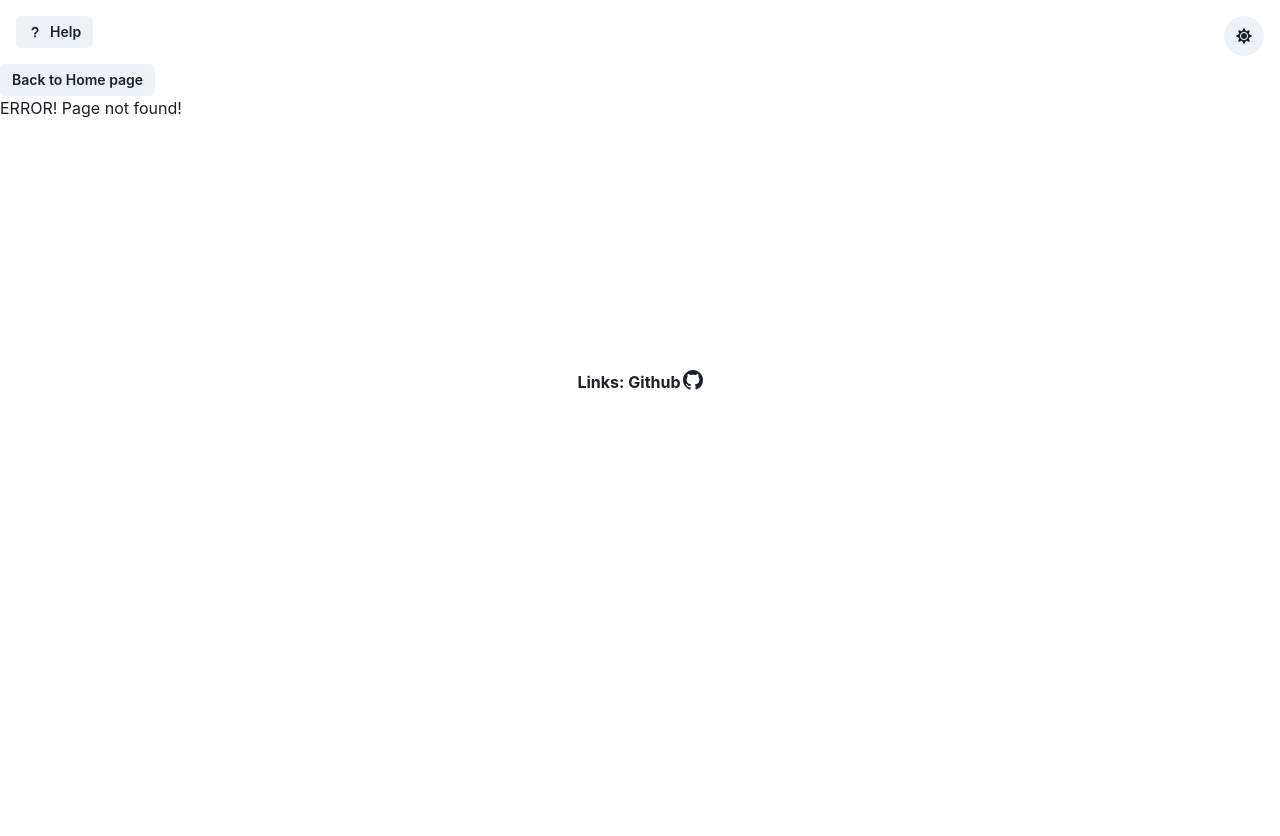
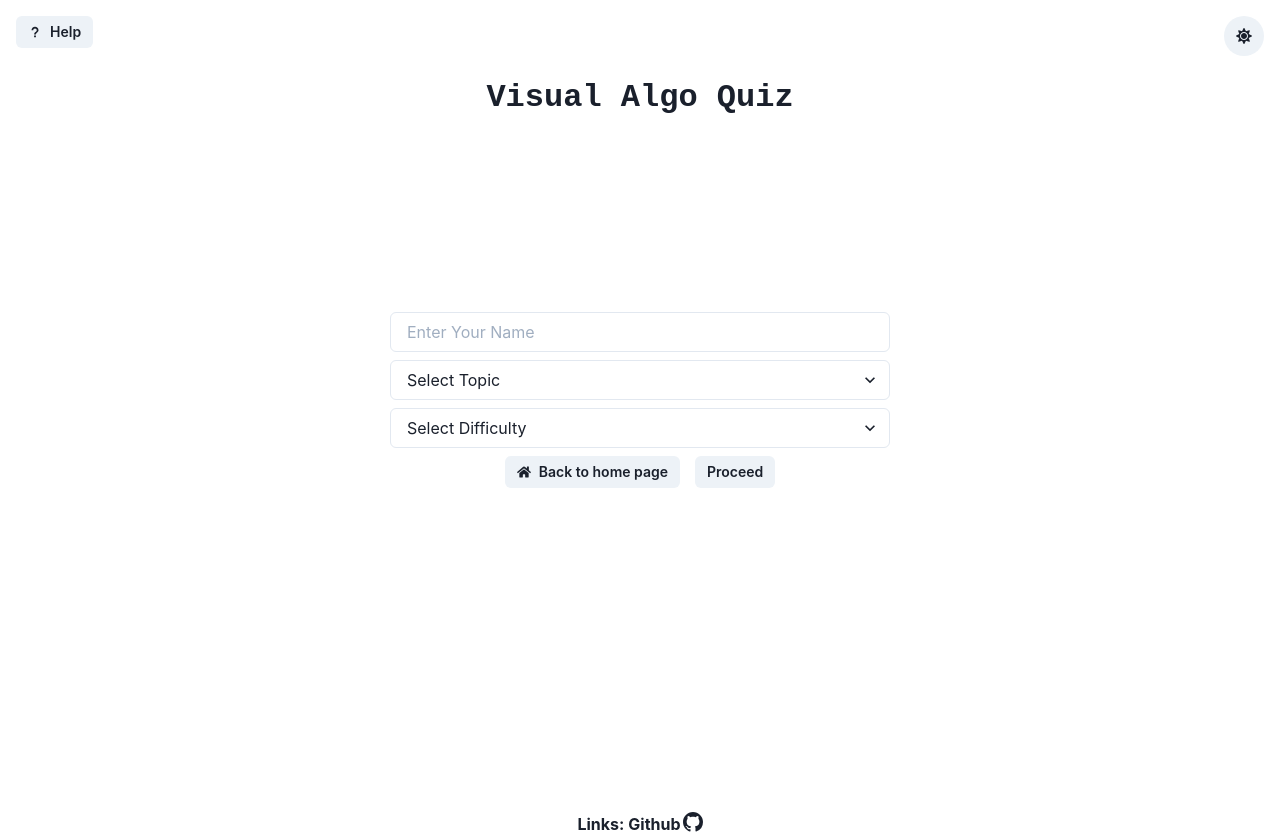
Before and after one commit to waitingonalice/Visual-Algo, a React (Create React App) app: page /Visual-Algo/quiz in a window 1280 px wide. Before the commit this address had no page. Before the commit the page ends 800 px from the top, so only its background shows below. Built offline with nearby package versions, Linux system fonts and the light colour scheme.

Commit message:
added basename for visual algo react router

```diff
--- a/src/App.js
+++ b/src/App.js
@@ -45,7 +45,7 @@ export default function App() {
 
 
 	return (
-		<Router>
+		<Router basename='Visual-Algo'>
 			<div className='main'>
 				<div className='header'>
 					<HelpModal/>
@@ -53,7 +53,7 @@ export default function App() {
 				</div>
 				<div className='body'>
 					<Routes>
-						<Route path='/Visual-Algo' element={<SortingVisual/>}/>
+						<Route path='/' element={<SortingVisual/>}/>
 						<Route path='/quiz' element={
 							<Quiz
 								name = {name}
--- a/src/Pages/ErrorPage.jsx
+++ b/src/Pages/ErrorPage.jsx
@@ -6,7 +6,7 @@ function ErrorPage() {
   let navigate = useNavigate();
   return (
     <div>
-		<GenerateButton handleClick = {()=>navigate('/Visual-Algo')}>
+		<GenerateButton handleClick = {()=>navigate('/')}>
 			Back to Home page
 		</GenerateButton>
 		<div>
--- a/src/Pages/Quiz.jsx
+++ b/src/Pages/Quiz.jsx
@@ -66,7 +66,7 @@ function Quiz({name,setName,fetchQuestions}) {
                         {error && <ErrorMessage>Fill in all relevant fields</ErrorMessage>}
 
                         <div className='buttons'>
-                            <GenerateButton leftIcon={<FaHome />} handleClick={() => navigate('/Visual-Algo')}>
+                            <GenerateButton leftIcon={<FaHome />} handleClick={() => navigate('/')}>
                                 Back to home page
                             </GenerateButton>
                             <GenerateButton handleClick={() => {handleSubmit()}}>
--- a/src/Pages/Result.jsx
+++ b/src/Pages/Result.jsx
@@ -36,7 +36,7 @@ const Result = ({name, score, setScore, question, setQuestion}) => {
                 </div>
 
                     <div className='result-page-buttons'>
-                        <GenerateButton leftIcon={<FaHome />} handleClick={() => navigate('/Visual-Algo')}>
+                        <GenerateButton leftIcon={<FaHome />} handleClick={() => navigate('/')}>
                             Back to home page
                         </GenerateButton>
 
```
